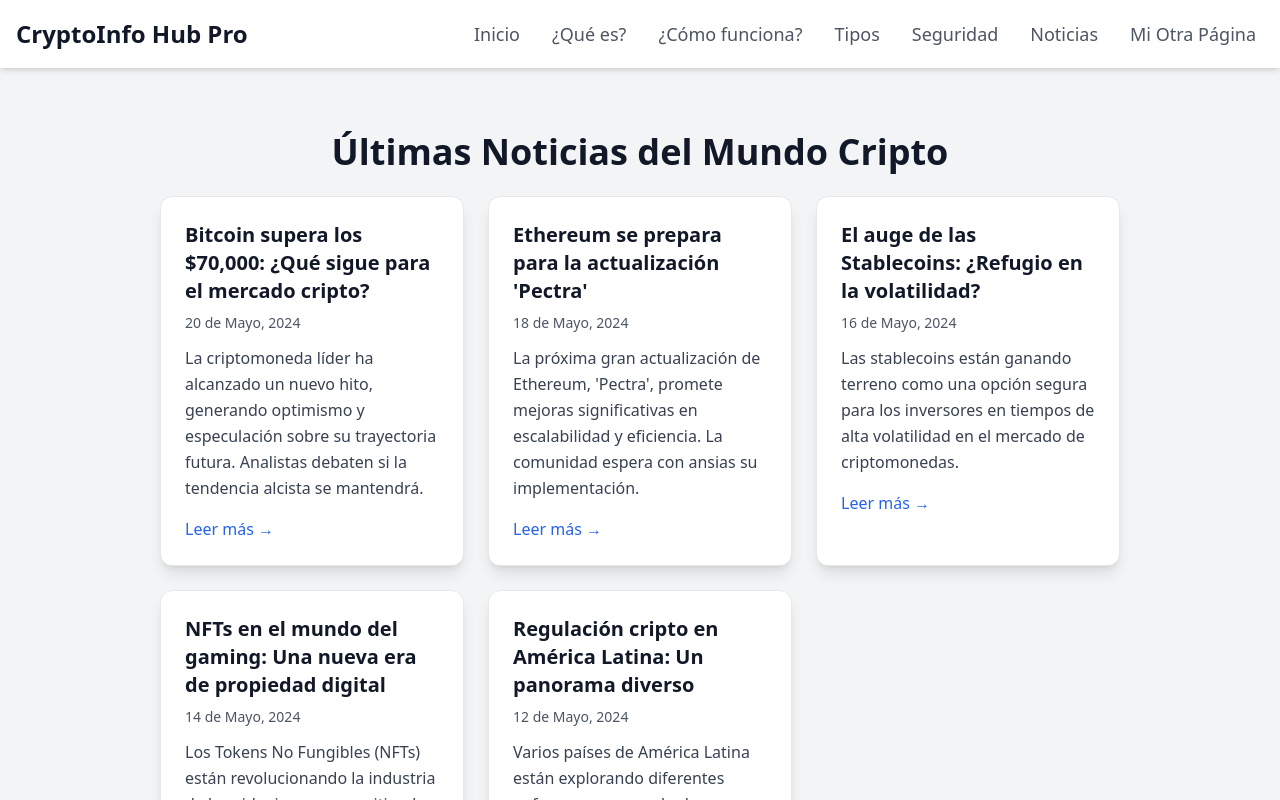
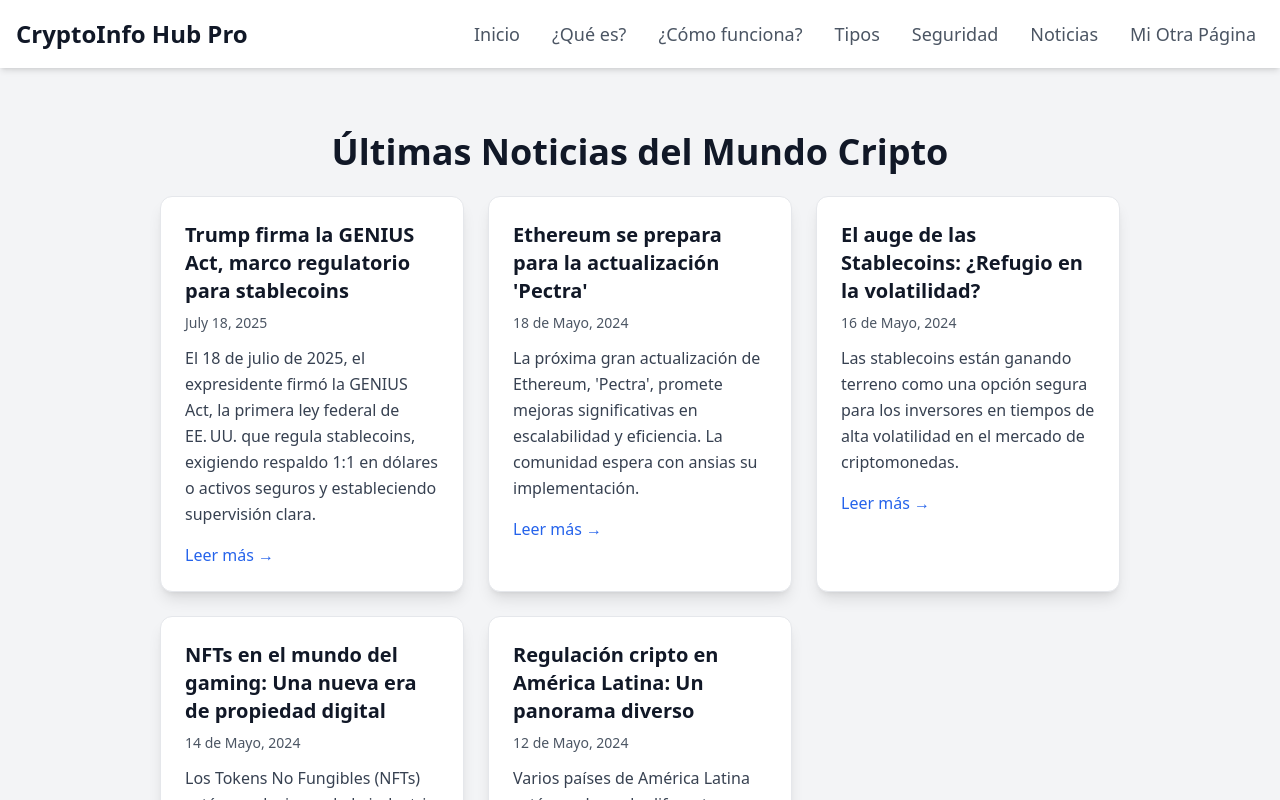
Before and after one commit to jajajajaprr/crypto-landing, a React (Create React App) app: page / in a window 1280 px wide. Both pictures are taken after a click on the button "Noticias". Shown: the top 800 px of the page. Built offline with nearby package versions, Linux system fonts and the light colour scheme.

Commit message:
Actualización en sección Noticias

```diff
--- a/src/components/CryptoFooter.js
+++ b/src/components/CryptoFooter.js
@@ -3,8 +3,8 @@ import React from 'react';
 const CryptoFooter = () => {
   return (
     <footer className="w-full bg-gray-900 text-white p-6 text-center mt-8">
-      <p className="text-sm">&copy; 2024 CryptoInfo Hub Pro. Todos los derechos reservados.</p>
-      <p className="text-sm mt-2">Hecho con pasión por tu vieja.</p>
+      <p className="text-sm">&copy; 2025 CryptoInfo Hub Pro. Todos los derechos reservados.</p>
+      <p className="text-sm mt-2">Hecho con pasión por CriptoPE.</p>
     </footer>
   );
 };
--- a/src/components/CryptoNews.js
+++ b/src/components/CryptoNews.js
@@ -4,10 +4,10 @@ const CryptoNews = () => {
   const newsArticles = [
     {
       id: 1,
-      title: "Bitcoin supera los $70,000: ¿Qué sigue para el mercado cripto?",
-      date: "20 de Mayo, 2024",
-      summary: "La criptomoneda líder ha alcanzado un nuevo hito, generando optimismo y especulación sobre su trayectoria futura. Analistas debaten si la tendencia alcista se mantendrá.",
-      link: "#" // En un proyecto real, esto sería un link a la noticia completa
+      title: "Trump firma la GENIUS Act, marco regulatorio para stablecoins",
+      date: "July 18, 2025",
+      summary: "El 18 de julio de 2025, el expresidente firmó la GENIUS Act, la primera ley federal de EE. UU. que regula stablecoins, exigiendo respaldo 1:1 en dólares o activos seguros y estableciendo supervisión clara.",
+      link: "https://www.cbsnews.com/news/trump-signs-genius-act-crypto-bill/"
     },
     {
       id: 2,
```
